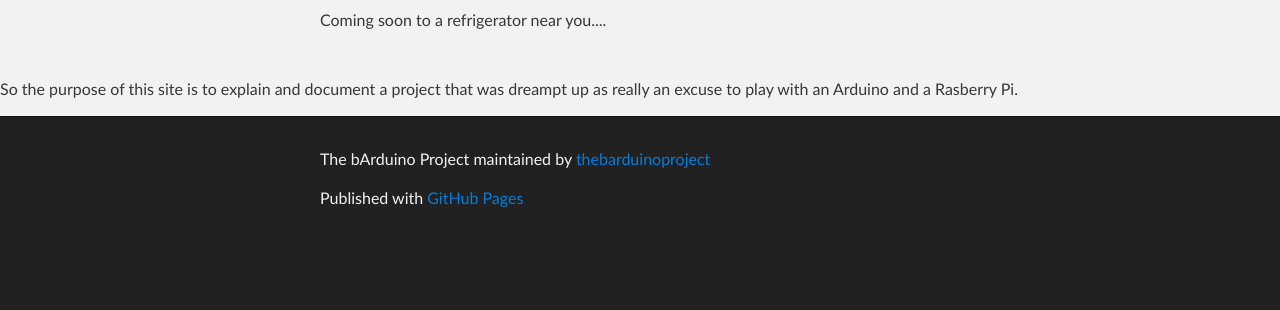
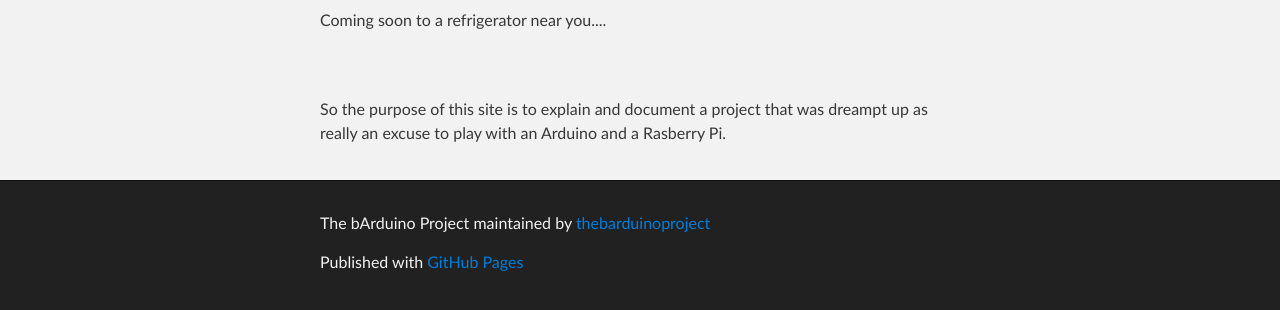
Before and after one commit to thebarduinoproject/site-pages, a plain HTML site: page index.html in a window 1280 px wide. Shown: the part 252-562 px from the top of the page. Drawn offline with Linux system fonts and the light colour scheme.

Commit message:
Adding new section with brief description

```diff
--- a/index.html
+++ b/index.html
@@ -33,7 +33,7 @@
       <section id="main_content" class="inner">
         <p>Coming soon to a refrigerator near you....</p>
       </section>
-      <section>
+      <section class="inner">
         <p>So the purpose of this site is to explain and document a project that was dreampt up as really an excuse to play with an Arduino and a Rasberry Pi.</p>
       </section>
     </div>
```
